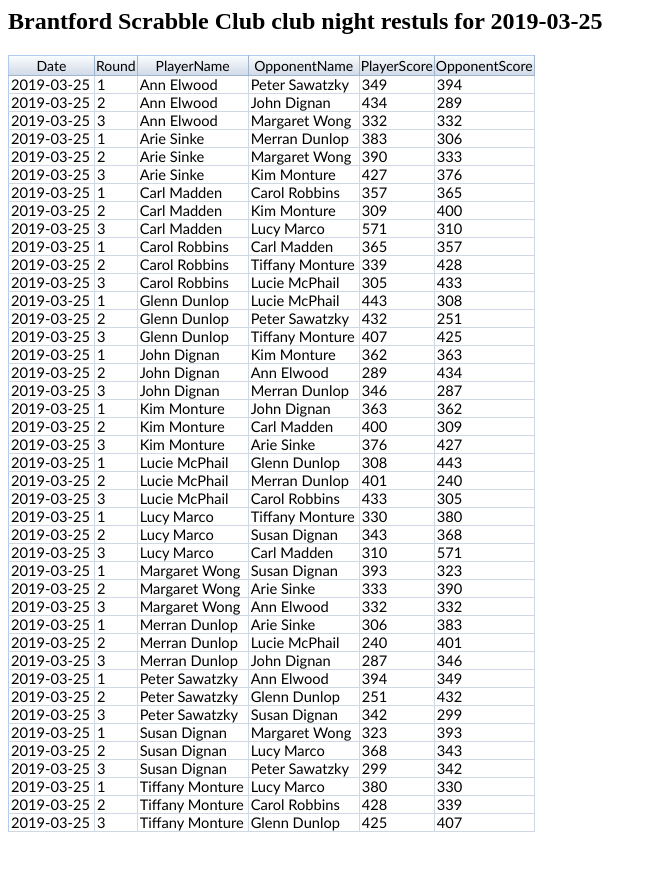
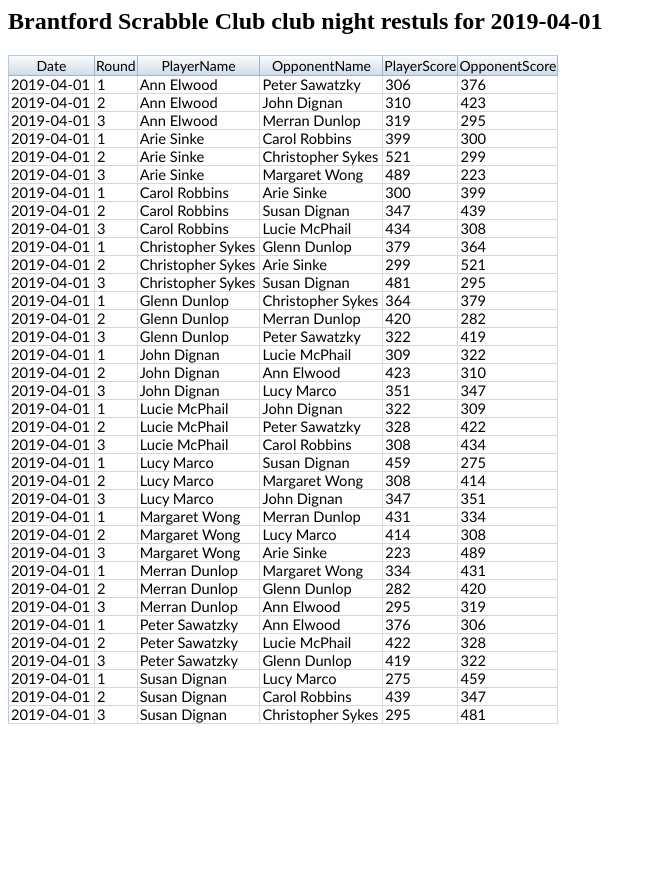
Before and after one commit to TileRunner/tilerunner.github.io, a Jekyll site: the page BrantfordClubNightResults.html, which Jekyll copies as it is, in a window 1280 px wide. Shown: the top 871 px of the page, without its empty margins (0-657 px from the left). Built offline with Jekyll 4.4.1, drawn with Linux system fonts in a browser that asks for light colours.

Commit message:
Brantford 2019-04-01
Update stats and club night

```diff
--- a/BrantfordClubNightResults.html
+++ b/BrantfordClubNightResults.html
@@ -3,7 +3,7 @@
 <link rel="stylesheet" href="css/excel-2007.css" />
 </head>
 <body>
-<h2>Brantford Scrabble Club club night restuls for 2019-03-25</h2>
+<h2>Brantford Scrabble Club club night restuls for 2019-04-01</h2>
 <table class="ExcelTable2007">
 <thead>
 <tr>
@@ -17,299 +17,257 @@
 </thead>
 <tbody>
 <tr>
-<td>2019-03-25</td>
+<td>2019-04-01</td>
 <td>1</td>
 <td>Ann Elwood</td>
 <td>Peter Sawatzky</td>
-<td>349</td>
-<td>394</td>
+<td>306</td>
+<td>376</td>
 <tr>
-<td>2019-03-25</td>
+<td>2019-04-01</td>
 <td>2</td>
 <td>Ann Elwood</td>
 <td>John Dignan</td>
-<td>434</td>
-<td>289</td>
+<td>310</td>
+<td>423</td>
 <tr>
-<td>2019-03-25</td>
+<td>2019-04-01</td>
 <td>3</td>
 <td>Ann Elwood</td>
-<td>Margaret Wong</td>
-<td>332</td>
-<td>332</td>
+<td>Merran Dunlop</td>
+<td>319</td>
+<td>295</td>
 <tr>
-<td>2019-03-25</td>
+<td>2019-04-01</td>
 <td>1</td>
 <td>Arie Sinke</td>
-<td>Merran Dunlop</td>
-<td>383</td>
-<td>306</td>
+<td>Carol Robbins</td>
+<td>399</td>
+<td>300</td>
 <tr>
-<td>2019-03-25</td>
+<td>2019-04-01</td>
 <td>2</td>
 <td>Arie Sinke</td>
-<td>Margaret Wong</td>
-<td>390</td>
-<td>333</td>
+<td>Christopher Sykes</td>
+<td>521</td>
+<td>299</td>
 <tr>
-<td>2019-03-25</td>
+<td>2019-04-01</td>
 <td>3</td>
 <td>Arie Sinke</td>
-<td>Kim Monture</td>
-<td>427</td>
-<td>376</td>
+<td>Margaret Wong</td>
+<td>489</td>
+<td>223</td>
 <tr>
-<td>2019-03-25</td>
-<td>1</td>
-<td>Carl Madden</td>
-<td>Carol Robbins</td>
-<td>357</td>
-<td>365</td>
-<tr>
-<td>2019-03-25</td>
-<td>2</td>
-<td>Carl Madden</td>
-<td>Kim Monture</td>
-<td>309</td>
-<td>400</td>
-<tr>
-<td>2019-03-25</td>
-<td>3</td>
-<td>Carl Madden</td>
-<td>Lucy Marco</td>
-<td>571</td>
-<td>310</td>
-<tr>
-<td>2019-03-25</td>
+<td>2019-04-01</td>
 <td>1</td>
 <td>Carol Robbins</td>
-<td>Carl Madden</td>
-<td>365</td>
-<td>357</td>
+<td>Arie Sinke</td>
+<td>300</td>
+<td>399</td>
 <tr>
-<td>2019-03-25</td>
+<td>2019-04-01</td>
 <td>2</td>
 <td>Carol Robbins</td>
-<td>Tiffany Monture</td>
-<td>339</td>
-<td>428</td>
+<td>Susan Dignan</td>
+<td>347</td>
+<td>439</td>
 <tr>
-<td>2019-03-25</td>
+<td>2019-04-01</td>
 <td>3</td>
 <td>Carol Robbins</td>
 <td>Lucie McPhail</td>
-<td>305</td>
-<td>433</td>
+<td>434</td>
+<td>308</td>
 <tr>
-<td>2019-03-25</td>
+<td>2019-04-01</td>
+<td>1</td>
+<td>Christopher Sykes</td>
+<td>Glenn Dunlop</td>
+<td>379</td>
+<td>364</td>
+<tr>
+<td>2019-04-01</td>
+<td>2</td>
+<td>Christopher Sykes</td>
+<td>Arie Sinke</td>
+<td>299</td>
+<td>521</td>
+<tr>
+<td>2019-04-01</td>
+<td>3</td>
+<td>Christopher Sykes</td>
+<td>Susan Dignan</td>
+<td>481</td>
+<td>295</td>
+<tr>
+<td>2019-04-01</td>
 <td>1</td>
 <td>Glenn Dunlop</td>
-<td>Lucie McPhail</td>
-<td>443</td>
-<td>308</td>
+<td>Christopher Sykes</td>
+<td>364</td>
+<td>379</td>
 <tr>
-<td>2019-03-25</td>
+<td>2019-04-01</td>
 <td>2</td>
 <td>Glenn Dunlop</td>
-<td>Peter Sawatzky</td>
-<td>432</td>
-<td>251</td>
+<td>Merran Dunlop</td>
+<td>420</td>
+<td>282</td>
 <tr>
-<td>2019-03-25</td>
+<td>2019-04-01</td>
 <td>3</td>
 <td>Glenn Dunlop</td>
-<td>Tiffany Monture</td>
-<td>407</td>
-<td>425</td>
+<td>Peter Sawatzky</td>
+<td>322</td>
+<td>419</td>
 <tr>
-<td>2019-03-25</td>
+<td>2019-04-01</td>
 <td>1</td>
 <td>John Dignan</td>
-<td>Kim Monture</td>
-<td>362</td>
-<td>363</td>
+<td>Lucie McPhail</td>
+<td>309</td>
+<td>322</td>
 <tr>
-<td>2019-03-25</td>
+<td>2019-04-01</td>
 <td>2</td>
 <td>John Dignan</td>
 <td>Ann Elwood</td>
-<td>289</td>
-<td>434</td>
+<td>423</td>
+<td>310</td>
 <tr>
-<td>2019-03-25</td>
+<td>2019-04-01</td>
 <td>3</td>
 <td>John Dignan</td>
-<td>Merran Dunlop</td>
-<td>346</td>
-<td>287</td>
+<td>Lucy Marco</td>
+<td>351</td>
+<td>347</td>
 <tr>
-<td>2019-03-25</td>
+<td>2019-04-01</td>
 <td>1</td>
-<td>Kim Monture</td>
+<td>Lucie McPhail</td>
 <td>John Dignan</td>
-<td>363</td>
-<td>362</td>
-<tr>
-<td>2019-03-25</td>
-<td>2</td>
-<td>Kim Monture</td>
-<td>Carl Madden</td>
-<td>400</td>
+<td>322</td>
 <td>309</td>
 <tr>
-<td>2019-03-25</td>
-<td>3</td>
-<td>Kim Monture</td>
-<td>Arie Sinke</td>
-<td>376</td>
-<td>427</td>
-<tr>
-<td>2019-03-25</td>
-<td>1</td>
-<td>Lucie McPhail</td>
-<td>Glenn Dunlop</td>
-<td>308</td>
-<td>443</td>
-<tr>
-<td>2019-03-25</td>
+<td>2019-04-01</td>
 <td>2</td>
 <td>Lucie McPhail</td>
-<td>Merran Dunlop</td>
-<td>401</td>
-<td>240</td>
+<td>Peter Sawatzky</td>
+<td>328</td>
+<td>422</td>
 <tr>
-<td>2019-03-25</td>
+<td>2019-04-01</td>
 <td>3</td>
 <td>Lucie McPhail</td>
 <td>Carol Robbins</td>
-<td>433</td>
-<td>305</td>
+<td>308</td>
+<td>434</td>
 <tr>
-<td>2019-03-25</td>
+<td>2019-04-01</td>
 <td>1</td>
 <td>Lucy Marco</td>
-<td>Tiffany Monture</td>
-<td>330</td>
-<td>380</td>
+<td>Susan Dignan</td>
+<td>459</td>
+<td>275</td>
 <tr>
-<td>2019-03-25</td>
+<td>2019-04-01</td>
 <td>2</td>
 <td>Lucy Marco</td>
-<td>Susan Dignan</td>
-<td>343</td>
-<td>368</td>
+<td>Margaret Wong</td>
+<td>308</td>
+<td>414</td>
 <tr>
-<td>2019-03-25</td>
+<td>2019-04-01</td>
 <td>3</td>
 <td>Lucy Marco</td>
-<td>Carl Madden</td>
-<td>310</td>
-<td>571</td>
+<td>John Dignan</td>
+<td>347</td>
+<td>351</td>
 <tr>
-<td>2019-03-25</td>
+<td>2019-04-01</td>
 <td>1</td>
 <td>Margaret Wong</td>
-<td>Susan Dignan</td>
-<td>393</td>
-<td>323</td>
+<td>Merran Dunlop</td>
+<td>431</td>
+<td>334</td>
 <tr>
-<td>2019-03-25</td>
+<td>2019-04-01</td>
 <td>2</td>
 <td>Margaret Wong</td>
-<td>Arie Sinke</td>
-<td>333</td>
-<td>390</td>
+<td>Lucy Marco</td>
+<td>414</td>
+<td>308</td>
 <tr>
-<td>2019-03-25</td>
+<td>2019-04-01</td>
 <td>3</td>
 <td>Margaret Wong</td>
-<td>Ann Elwood</td>
-<td>332</td>
-<td>332</td>
+<td>Arie Sinke</td>
+<td>223</td>
+<td>489</td>
 <tr>
-<td>2019-03-25</td>
+<td>2019-04-01</td>
 <td>1</td>
 <td>Merran Dunlop</td>
-<td>Arie Sinke</td>
-<td>306</td>
-<td>383</td>
+<td>Margaret Wong</td>
+<td>334</td>
+<td>431</td>
 <tr>
-<td>2019-03-25</td>
+<td>2019-04-01</td>
 <td>2</td>
 <td>Merran Dunlop</td>
-<td>Lucie McPhail</td>
-<td>240</td>
-<td>401</td>
+<td>Glenn Dunlop</td>
+<td>282</td>
+<td>420</td>
 <tr>
-<td>2019-03-25</td>
+<td>2019-04-01</td>
 <td>3</td>
 <td>Merran Dunlop</td>
-<td>John Dignan</td>
-<td>287</td>
-<td>346</td>
+<td>Ann Elwood</td>
+<td>295</td>
+<td>319</td>
 <tr>
-<td>2019-03-25</td>
+<td>2019-04-01</td>
 <td>1</td>
 <td>Peter Sawatzky</td>
 <td>Ann Elwood</td>
-<td>394</td>
-<td>349</td>
+<td>376</td>
+<td>306</td>
 <tr>
-<td>2019-03-25</td>
+<td>2019-04-01</td>
 <td>2</td>
 <td>Peter Sawatzky</td>
-<td>Glenn Dunlop</td>
-<td>251</td>
-<td>432</td>
+<td>Lucie McPhail</td>
+<td>422</td>
+<td>328</td>
 <tr>
-<td>2019-03-25</td>
+<td>2019-04-01</td>
 <td>3</td>
 <td>Peter Sawatzky</td>
-<td>Susan Dignan</td>
-<td>342</td>
-<td>299</td>
+<td>Glenn Dunlop</td>
+<td>419</td>
+<td>322</td>
 <tr>
-<td>2019-03-25</td>
+<td>2019-04-01</td>
 <td>1</td>
 <td>Susan Dignan</td>
-<td>Margaret Wong</td>
-<td>323</td>
-<td>393</td>
+<td>Lucy Marco</td>
+<td>275</td>
+<td>459</td>
 <tr>
-<td>2019-03-25</td>
+<td>2019-04-01</td>
 <td>2</td>
 <td>Susan Dignan</td>
-<td>Lucy Marco</td>
-<td>368</td>
-<td>343</td>
+<td>Carol Robbins</td>
+<td>439</td>
+<td>347</td>
 <tr>
-<td>2019-03-25</td>
+<td>2019-04-01</td>
 <td>3</td>
 <td>Susan Dignan</td>
-<td>Peter Sawatzky</td>
-<td>299</td>
-<td>342</td>
-<tr>
-<td>2019-03-25</td>
-<td>1</td>
-<td>Tiffany Monture</td>
-<td>Lucy Marco</td>
-<td>380</td>
-<td>330</td>
-<tr>
-<td>2019-03-25</td>
-<td>2</td>
-<td>Tiffany Monture</td>
-<td>Carol Robbins</td>
-<td>428</td>
-<td>339</td>
-<tr>
-<td>2019-03-25</td>
-<td>3</td>
-<td>Tiffany Monture</td>
-<td>Glenn Dunlop</td>
-<td>425</td>
-<td>407</td>
+<td>Christopher Sykes</td>
+<td>295</td>
+<td>481</td>
 </tbody>
 </body>
 </table>
```
Also changed, not shown: BrantfordClubStats.html (+71 -71 lines).
